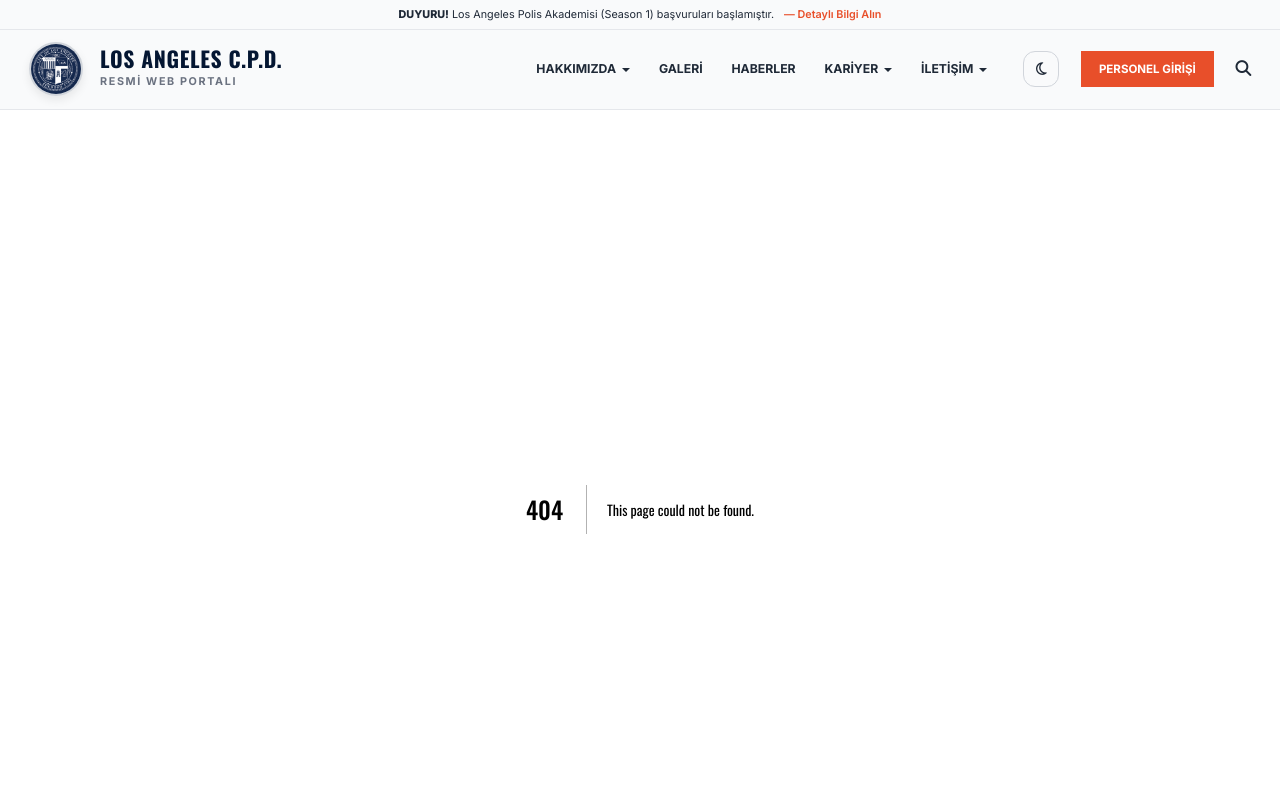
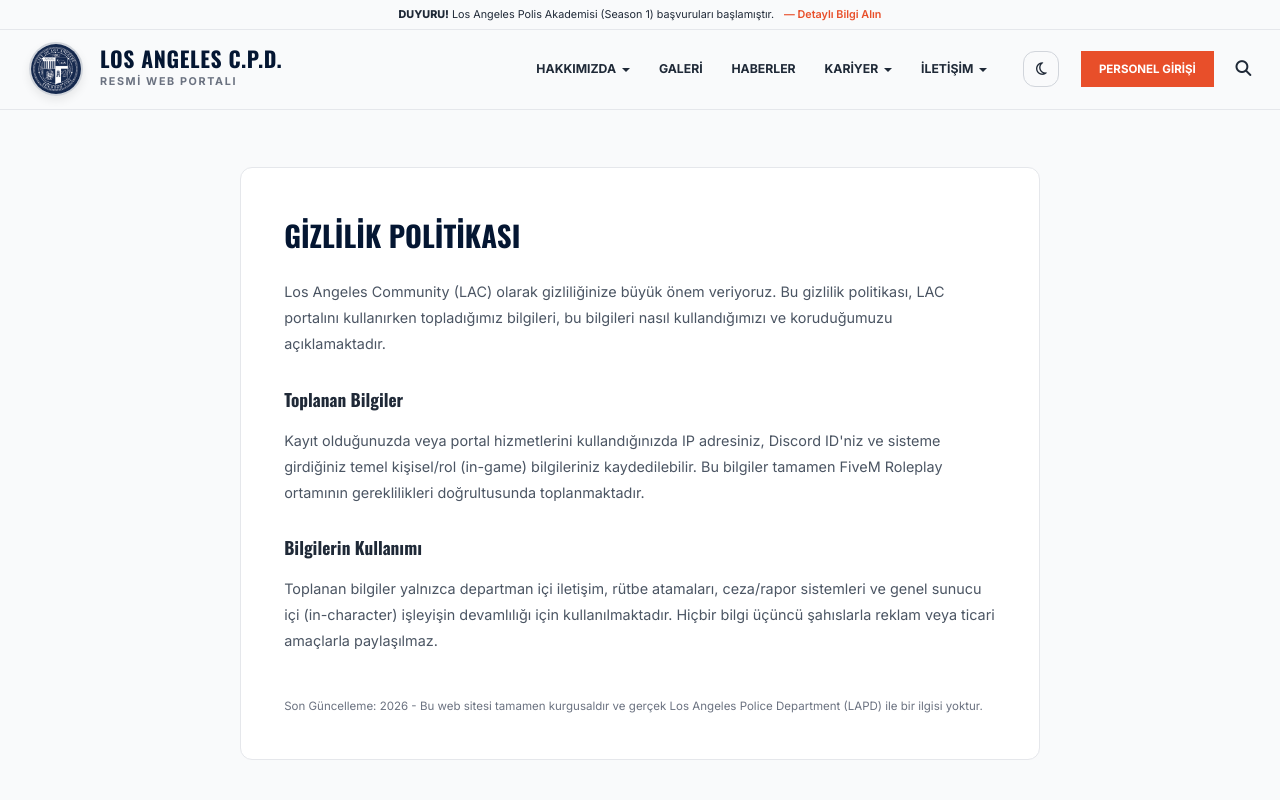
Before and after one commit to sahincollect/lacopd-mdt, a Next.js app: page /gizlilik in a window 1280 px wide. Before the commit this address had no page. Shown: the top 800 px of the page. Built offline with nearby package versions, Linux system fonts and the light colour scheme.

Commit message:
feat(ui): update footer layout, remove language selector, make privacy links functional

```diff
--- /dev/null
+++ b/src/app/gizlilik/page.tsx
@@ -0,0 +1,29 @@
+export default function GizlilikPage() {
+  return (
+    <div style={{ backgroundColor: 'var(--bg-primary)', color: 'var(--text-primary)', minHeight: '80vh', padding: '4rem 2rem' }}>
+      <div style={{ maxWidth: '800px', margin: '0 auto', backgroundColor: 'var(--bg-secondary)', padding: '3rem', borderRadius: '12px', border: '1px solid var(--border-light)' }}>
+        <h1 style={{ fontSize: '2rem', fontWeight: 900, marginBottom: '1.5rem', color: 'var(--accent-primary)', fontFamily: "'Oswald', sans-serif" }}>
+          GİZLİLİK POLİTİKASI
+        </h1>
+        <p style={{ lineHeight: 1.8, marginBottom: '1rem', color: 'var(--text-secondary)' }}>
+          Los Angeles Community (LAC) olarak gizliliğinize büyük önem veriyoruz. Bu gizlilik politikası, LAC portalını kullanırken topladığımız bilgileri, bu bilgileri nasıl kullandığımızı ve koruduğumuzu açıklamaktadır.
+        </p>
+        <h2 style={{ fontSize: '1.2rem', fontWeight: 700, marginTop: '2rem', marginBottom: '1rem', color: 'var(--text-primary)' }}>
+          Toplanan Bilgiler
+        </h2>
+        <p style={{ lineHeight: 1.8, marginBottom: '1rem', color: 'var(--text-secondary)' }}>
+          Kayıt olduğunuzda veya portal hizmetlerini kullandığınızda IP adresiniz, Discord ID'niz ve sisteme girdiğiniz temel kişisel/rol (in-game) bilgileriniz kaydedilebilir. Bu bilgiler tamamen FiveM Roleplay ortamının gereklilikleri doğrultusunda toplanmaktadır.
+        </p>
+        <h2 style={{ fontSize: '1.2rem', fontWeight: 700, marginTop: '2rem', marginBottom: '1rem', color: 'var(--text-primary)' }}>
+          Bilgilerin Kullanımı
+        </h2>
+        <p style={{ lineHeight: 1.8, marginBottom: '1rem', color: 'var(--text-secondary)' }}>
+          Toplanan bilgiler yalnızca departman içi iletişim, rütbe atamaları, ceza/rapor sistemleri ve genel sunucu içi (in-character) işleyişin devamlılığı için kullanılmaktadır. Hiçbir bilgi üçüncü şahıslarla reklam veya ticari amaçlarla paylaşılmaz.
+        </p>
+        <p style={{ marginTop: '3rem', fontSize: '0.8rem', color: 'var(--text-muted)' }}>
+          Son Güncelleme: {new Date().getFullYear()} - Bu web sitesi tamamen kurgusaldır ve gerçek Los Angeles Police Department (LAPD) ile bir ilgisi yoktur.
+        </p>
+      </div>
+    </div>
+  );
+}
--- a/src/app/page.tsx
+++ b/src/app/page.tsx
@@ -250,31 +250,23 @@ export default function Home() {
       </section>
 
       {/* ── BOTTOM LINKS STRIP ── */}
-      <section style={{ backgroundColor: 'white', padding: '6rem 2rem 3rem' }}>
-        <div style={{ maxWidth: '1200px', margin: '0 auto', display: 'grid', gridTemplateColumns: 'repeat(3, 1fr)', gap: '2rem' }}>
+      <section style={{ backgroundColor: 'var(--bg-secondary)', padding: '4rem 2rem 3rem' }}>
+        <div style={{ maxWidth: '1200px', margin: '0 auto', display: 'grid', gridTemplateColumns: 'repeat(2, 1fr)', gap: '2rem' }}>
           <div>
-            <h4 style={{ fontSize: '0.8rem', fontWeight: 800, textTransform: 'uppercase', marginBottom: '1rem' }}>HIZLI BAĞLANTILAR</h4>
+            <h4 style={{ fontSize: '0.8rem', fontWeight: 800, textTransform: 'uppercase', marginBottom: '1rem', color: 'var(--text-primary)' }}>PORTAL HİZMETLERİ</h4>
             <div style={{ display: 'flex', flexDirection: 'column', gap: '0.8rem' }}>
-              <a href="#" style={{ color: 'var(--lapd-text-dark)', textDecoration: 'none', fontSize: '0.85rem' }}>Polis Raporu Oluştur</a>
-              <a href="#" style={{ color: 'var(--lapd-text-dark)', textDecoration: 'none', fontSize: '0.85rem' }}>Trafik Kazası Raporu Oluştur</a>
-              <a href="#" style={{ color: 'var(--lapd-text-dark)', textDecoration: 'none', fontSize: '0.85rem' }}>Suç Haritası</a>
+              <Link href="/mdt/basvuru" style={{ color: 'var(--text-secondary)', textDecoration: 'none', fontSize: '0.85rem' }}>Birim Başvuruları</Link>
+              <Link href="/mdt/kriminal" style={{ color: 'var(--text-secondary)', textDecoration: 'none', fontSize: '0.85rem' }}>Kriminal Kayıt Sistemi</Link>
+              <Link href="/mdt/duyurular" style={{ color: 'var(--text-secondary)', textDecoration: 'none', fontSize: '0.85rem' }}>Departman Duyuruları</Link>
             </div>
           </div>
           <div>
-            <h4 style={{ fontSize: '0.8rem', fontWeight: 800, textTransform: 'uppercase', marginBottom: '1rem', color: 'transparent' }}>_</h4>
+            <h4 style={{ fontSize: '0.8rem', fontWeight: 800, textTransform: 'uppercase', marginBottom: '1rem', color: 'var(--text-primary)' }}>KURUMSAL BAĞLANTILAR</h4>
             <div style={{ display: 'flex', flexDirection: 'column', gap: '0.8rem' }}>
-              <a href="#" style={{ color: 'var(--lapd-text-dark)', textDecoration: 'none', fontSize: '0.85rem' }}>Referans Kütüphanesi</a>
-              <a href="#" style={{ color: 'var(--lapd-text-dark)', textDecoration: 'none', fontSize: '0.85rem' }}>Arananlar Listesi</a>
-              <a href="#" style={{ color: 'var(--lapd-text-dark)', textDecoration: 'none', fontSize: '0.85rem' }}>Aramıza Katıl</a>
+              <Link href="/hakkimizda" style={{ color: 'var(--text-secondary)', textDecoration: 'none', fontSize: '0.85rem' }}>Hakkımızda</Link>
+              <Link href="/kariyer" style={{ color: 'var(--text-secondary)', textDecoration: 'none', fontSize: '0.85rem' }}>Kariyer ve Akademi</Link>
+              <Link href="/iletisim" style={{ color: 'var(--text-secondary)', textDecoration: 'none', fontSize: '0.85rem' }}>İletişim ve Destek</Link>
             </div>
-          </div>
-          <div>
-            <h4 style={{ fontSize: '0.8rem', fontWeight: 800, textTransform: 'uppercase', marginBottom: '1rem' }}>SAYFAYI ÇEVİR</h4>
-            <select style={{ width: '100%', padding: '0.6rem', border: '1px solid var(--lapd-border)', backgroundColor: 'white' }}>
-              <option>Dil Seçiniz</option>
-              <option>English</option>
-              <option>Türkçe</option>
-            </select>
           </div>
         </div>
       </section>
--- a/src/components/Footer.tsx
+++ b/src/components/Footer.tsx
@@ -1,6 +1,7 @@
 "use client";
 
 import { usePathname } from 'next/navigation';
+import Link from 'next/link';
 
 export default function Footer() {
   const pathname = usePathname();
@@ -30,8 +31,8 @@ export default function Footer() {
       }}>
         <div style={{ flex: 1, lineHeight: 1.6 }}>
           Telif Hakkı &copy; {new Date().getFullYear()} Los Angeles Community Police Department ve LAC. Tüm hakları saklıdır.
-          <a href="#" style={{ color: 'white', marginLeft: '1rem', textDecoration: 'none' }}>Gizlilik Politikası</a>
-          <a href="#" style={{ color: 'white', marginLeft: '1rem', textDecoration: 'none' }}>Kişisel Verilerim</a>
+          <Link href="/gizlilik" style={{ color: 'white', marginLeft: '1rem', textDecoration: 'none' }}>Gizlilik Politikası</Link>
+          <Link href="/verilerim" style={{ color: 'white', marginLeft: '1rem', textDecoration: 'none' }}>Kişisel Verilerim</Link>
         </div>
         <div style={{ color: 'rgba(255,255,255,0.6)', textAlign: 'right', lineHeight: 1.6, flexShrink: 0 }}>
           Bu web sitesi sadece <strong>FiveM Roleplay</strong> amaçlı geliştirilmiştir.<br/>
```
Also changed, not shown: src/app/verilerim/page.tsx (added, +29 -0 lines).
